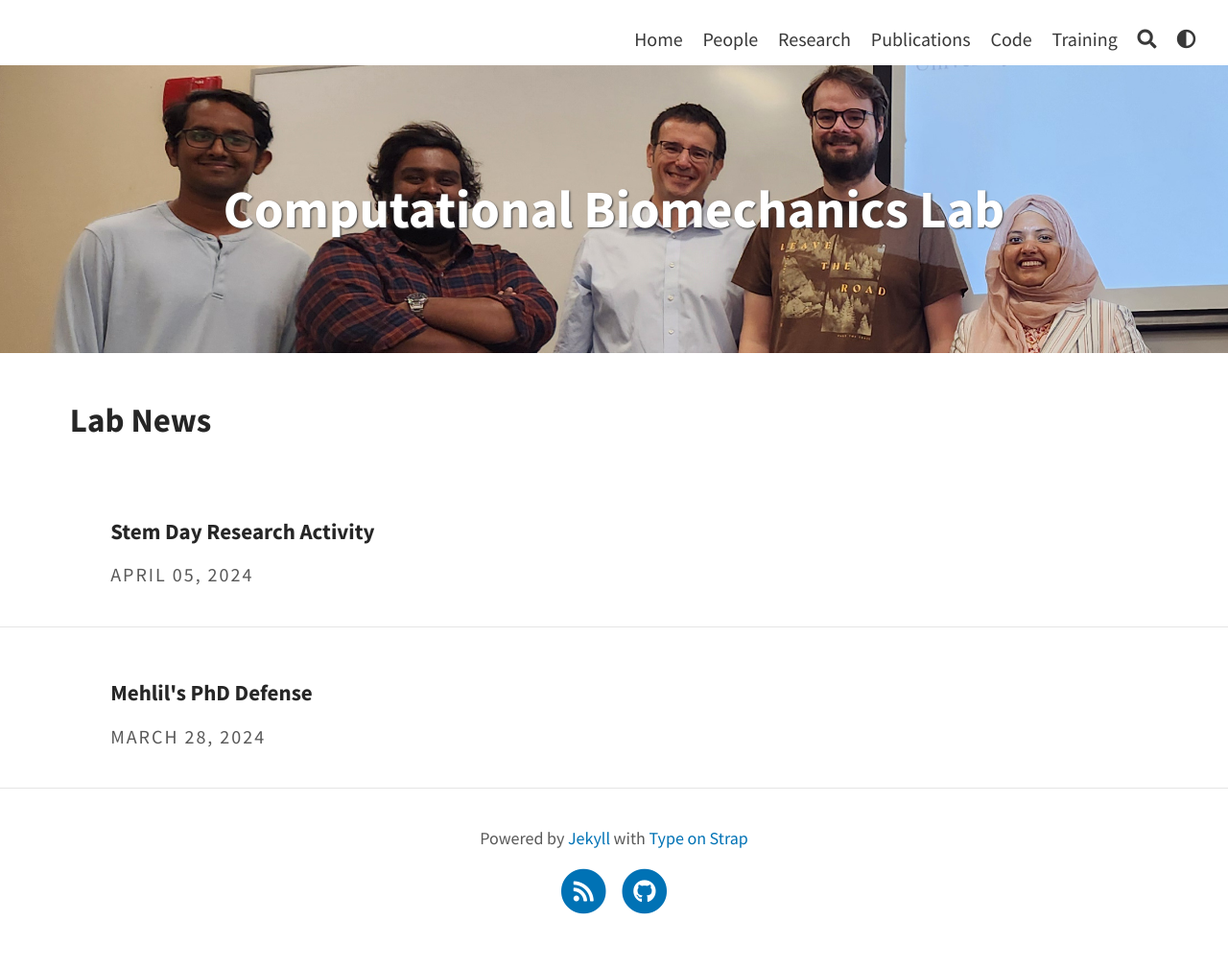
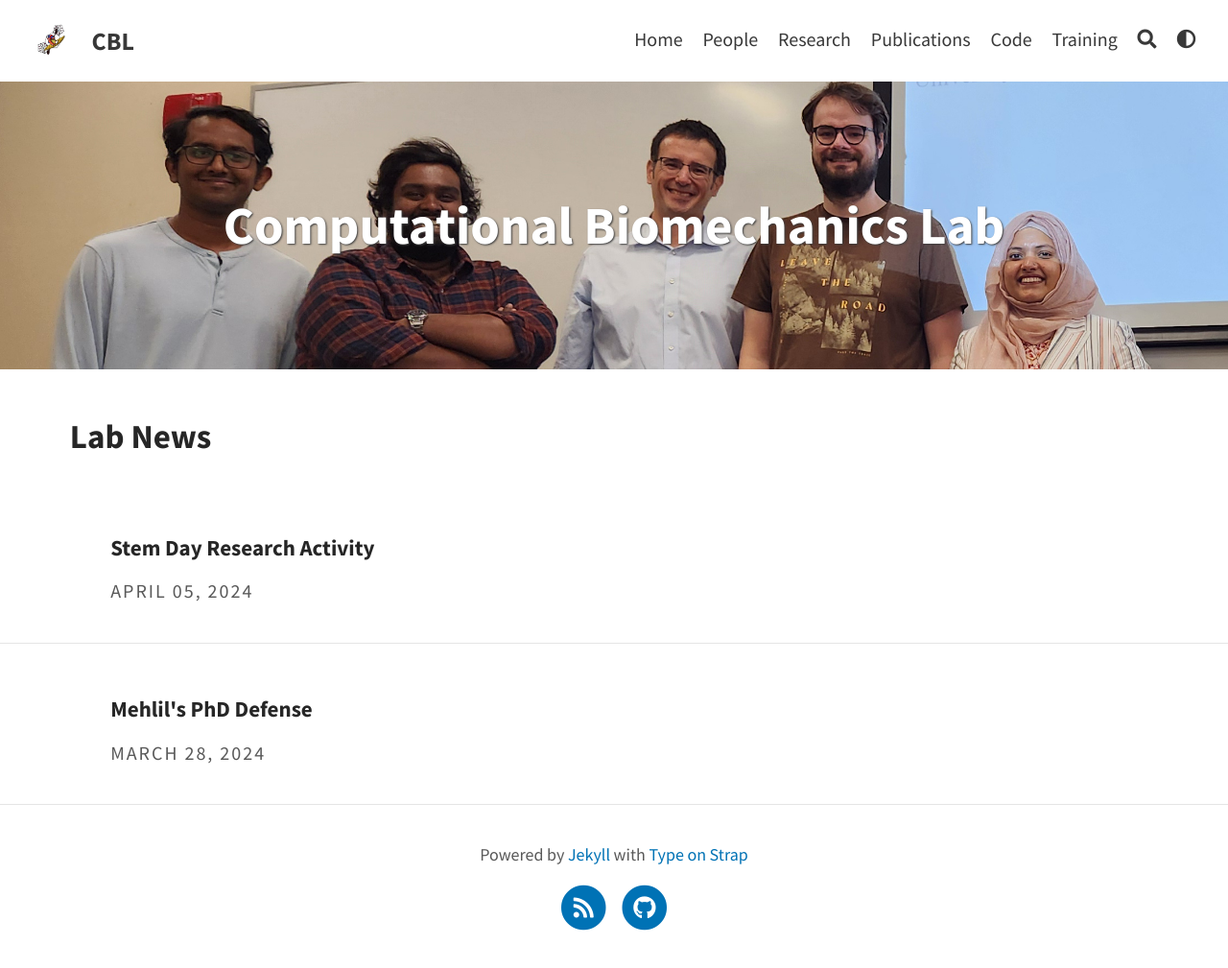
Before and after one commit to CBL-UCF/CBL-UCF.github.io, a Jekyll site: the page built from index.html, in a window 1280 px wide. Shown: the whole page at 96% size. Built offline with Jekyll 4.4.1, drawn with Linux system fonts in a browser that asks for light colours; a script that is not in the unit is left out; the list of posts is cut into pages by our own code.

Commit message:
Update navbar.liquid

```diff
--- a/_includes/default/navbar.liquid
+++ b/_includes/default/navbar.liquid
@@ -4,11 +4,11 @@
 	<div class="branding">
         {% if site.avatar %}
 		<a href="{{ '/' | relative_url }}">
-
+			<img alt="logo img" class="avatar" src="{{ site.avatar | relative_url }}" loading="lazy"/>
 		</a>
         {% endif %}
         <a class="site-title" aria-label="{{ site.title }}" href="{{ '/' | relative_url }}">
-
+        {{ site.title }}
 		</a>
 	</div>
 
```
